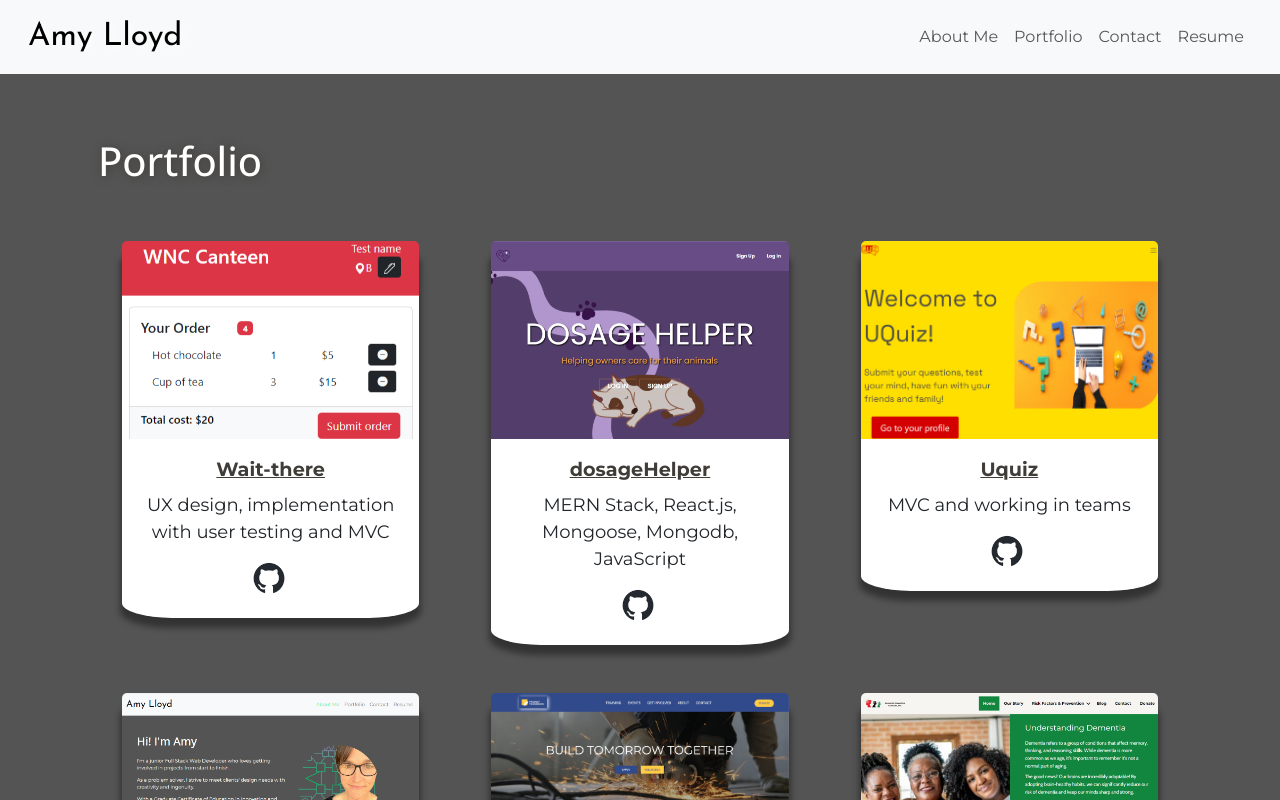
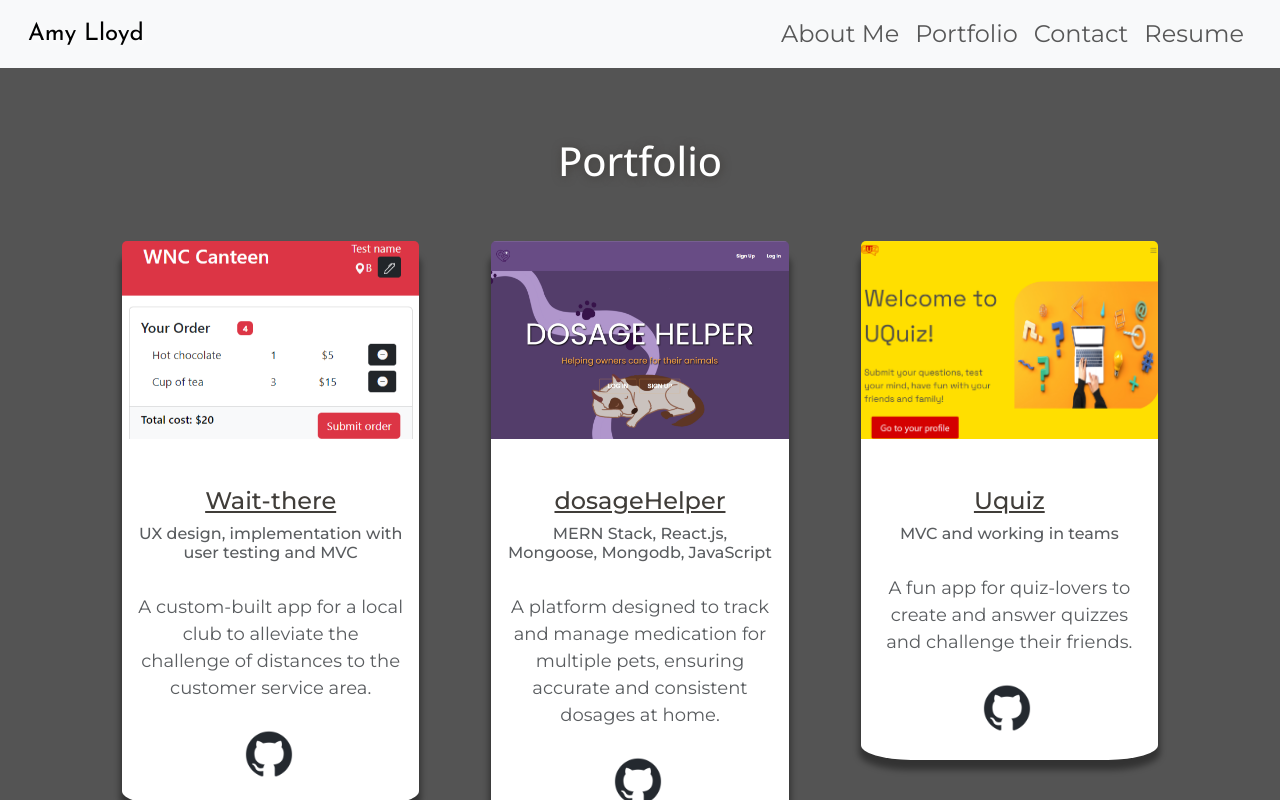
Before and after one commit to AmyLloyd/React-Portfolio, a React (Vite) app: page / in a window 1280 px wide. Both pictures are taken after a click on the button "My Portfolio". Shown: the top 800 px of the page. Built offline with nearby package versions, Linux system fonts and the light colour scheme; a web font is replaced by a local one.

Commit message:
add app summaries on cards

```diff
--- a/src/App.css
+++ b/src/App.css
@@ -109,7 +109,7 @@ h2 {
 
 h1, h2, h3 {
   color: var(--text-color);
-  text-align: left;
+  /* text-align: left;   */
 }
 
 h4 {
@@ -124,9 +124,9 @@ h1 {
   text-shadow:1px 1px 10px var(--secondary-text-color);
 }
 
-h2, h3, h4 {
+/* h2, h3, h4 {
   font-family: 'Lato', serif;
-}
+} */
 
 p {
   font-family:'Montserrat', serif;
@@ -184,6 +184,12 @@ content-container {
   display:block!important;
 }
 
+.card-title {
+  color: var(--secondary-text-color);
+  display: block;
+  text-decoration:underline;
+  margin:auto;
+}
 .contact-card {
   background-color: var(--feature-color2);
   border: 3px;
@@ -219,23 +225,8 @@ i:hover {
   flex-wrap:nowrap;
 }
 
-.project-title {
-  display:flex!important;
-  flex-wrap:wrap;
-  flex-direction:row;
-  justify-content: space-between;
-  align-items:center; /* Vertically center items */
-}
-
 .github-logo {
   display: flex;
-}
-
-.card-title {
-  color: var(--secondary-text-color);
-  display:flex;
-  font-size:larger;
-  text-decoration: underline;
 }
 
 .min-vh {
--- a/src/components/AboutContainer/styles.css
+++ b/src/components/AboutContainer/styles.css
@@ -1,5 +1,5 @@
 a {
     color:var(--secondary-text-color);
     text-decoration:none;
-    font-size:1.5rem;
+    font-size:1.5rem!important;
 }
--- a/src/components/PortfolioContainer/index.jsx
+++ b/src/components/PortfolioContainer/index.jsx
@@ -6,6 +6,7 @@ const projectList = [
     id:1,
     title:"Wait-there",
     image: "/assets/wait-there-homepage-mobile.png",
+    summary: "A custom-built app for a local club to alleviate the challenge of distances to the customer service area.",
     gitHubLink: "https://github.com/AmyLloyd/wait-there",
     appLink: "https://wait-there-cd38b63b753e.herokuapp.com/",
     developerPractice: "UX design, implementation with user testing and MVC"
@@ -14,6 +15,7 @@ const projectList = [
     id:2,
     title: "dosageHelper",
     image: "/assets/dosage-helper-homepage.png",
+    summary: "A platform designed to track and manage medication for multiple pets, ensuring accurate and consistent dosages at home.",
     gitHubLink: "https://github.com/AmyLloyd/dosageHelper",
     appLink: 'https://dosagehelper.onrender.com/',
     developerPractice: 'MERN Stack, React.js, Mongoose, Mongodb, JavaScript'
@@ -22,6 +24,7 @@ const projectList = [
     id:3,
     title: "Uquiz",
     image: "/assets/uquiz-homepage.png",
+    summary: "A fun app for quiz-lovers to create and answer quizzes and challenge their friends.",
     gitHubLink: "https://github.com/AmyLloyd/UQuiz1.1",
     appLink: "https://enigmatic-anchorage-31363-162a45e83054.herokuapp.com/",
     developerPractice: "MVC and working in teams"
@@ -30,14 +33,16 @@ const projectList = [
     id:4,
     title: "Portfolio",
     image: "/assets/portfolio-homepage.png",
+    summary: "A clean portfolio showcasing my projects and skills to demonstrate my ability to deliver solutions.",
     gitHubLink: "https://github.com/AmyLloyd/react-portfolio",
     appLink:"https://loquacious-sorbet-06e30f.netlify.app/",
-    developerPractice: 'ReactJS'
+    developerPractice: 'ReactJS, Bootstrap'
   },
   {
     id:5,
     title: "Project Tomorrow",
     image: "/assets/project-tomorrow-homepage.png",
+    summary: "A website produced for a 48in48 volunteer event to showcase a NonProfit organisation.",
     gitHubLink: "/gitHub-redirect",
     appLink: "/wordpress",
     developerPractice: "WordPress, BeaverBuilder, responsive behaviour and collaboration "
@@ -46,6 +51,7 @@ const projectList = [
     id:6,
     title: "Dementia Prevention Solutions website",
     image: "/assets/dementia-solutions-homepage.png",
+    summary: "A website built in a team of four to showcase a NonProfit organisation.",
     gitHubLink: "/gitHub-redirect",
     appLink: "https://dementiapreventionsolutions.org/",
     developerPractice: "WordPress and collaboration"
@@ -54,6 +60,7 @@ const projectList = [
     id: 7,
     title: "Next-best Tech Blog",
     image: "/assets/next-best-tech-blog-homepage.png",
+    summary: "An early project where users are able to post their reviews of new tech.",
     gitHubLink: 'https://github.com/AmyLloyd/next-best',
     appLink: 'https://stark-spire-89547-14040d39d29b.herokuapp.com/',
     developerPractice: 'MVC'
@@ -62,6 +69,7 @@ const projectList = [
     id: 8,
     title: "Text editor",
     image: "/assets/jate.png",
+    summary: "A simple text editor.",
     gitHubLink: 'https://github.com/AmyLloyd/keep-your-words',
     appLink: 'https://keep-your-words.onrender.com/',
     developerPractice: 'PWA using IndexedDB'
@@ -70,6 +78,7 @@ const projectList = [
     id: 9,
     title: "Notetaker app",
     image: "/assets/note-taker-app.png",
+    summary: "A note taking app that allows users to record and keep their thoughts.",
     gitHubLink: "https://github.com/AmyLloyd/quick-get-that-down",
     appLink: "https://stormy-escarpment-29702-726705b51eaa.herokuapp.com/",
     developerPractice: 'Express.js server and promises'
@@ -78,6 +87,7 @@ const projectList = [
     id: 10,
     title: "weather-dashboard",
     image: "/assets/weather_dashboard_search_results.png",
+    summary: "A weather app displaying current weather information.",
     gitHubLink: "https://AmyLloyd/weather-dashboard",
     appLink: "https://amylloyd.github.io/weather-dashboard/",
     developerPractice: 'REST API calls, Bootstrap, JQuery',
--- a/src/components/Project/index.jsx
+++ b/src/components/Project/index.jsx
@@ -11,11 +11,12 @@ function Project({ projectList }) {
                             <img src={project.image} className="card-img-top img-fit" alt="App screenshot" />
                         </a>
                         <div className="card-body">
-                            <div className="project-title">
-                                <a className="card-title" href={project.appLink} target="_blank" rel="noopener noreferrer">{project.title}
-                                </a>
-                            </div>
-                            <p className="card-subtitle text-center">{project.developerPractice}</p>
+                            <h2 className="project-title">
+                                    <a className="card-title" href={project.appLink}  target="_blank" rel="noopener noreferrer">{project.title}
+                                    </a>
+                            </h2>
+                            <h6 className="text-center text-muted">{project.developerPractice}</h6>
+                            <p className="card-text text-muted text-center">{project.summary}</p>
                             <a className='github-logo' href={project.gitHubLink} target="_blank" rel="noopener noreferrer">
                                     <span>
                                         <img src='../../assets/github-mark.png' className="logo" alt="GitHub logo" />
--- a/src/components/Project/styles.css
+++ b/src/components/Project/styles.css
@@ -1,11 +1,10 @@
-.css-card {
+ .css-card {
     box-shadow: 0px 8px 6px 2px rgba(0, 0, 0, 0.4);
     padding: 0!important;
     border: none;
     border-radius: 50px / 15px!important;
     min-height:max-content;
 }
-
 css-body {
     background-color:white;
 }
@@ -24,19 +23,12 @@ css-body {
     margin-right:auto;
 }
 
-.card-title {
-    color: var(--secondary-text-color);
-    font-weight: bold;
+.card-subtitle {
     display: block;
     margin:auto;
     padding-bottom: 0.5rem;
 }
 
-.card-subtitle {
-    display: block;
-    margin:auto;
-    padding-bottom: 0.5rem;
-}
 .img-fit {
     margin-left:auto;
     margin-right:auto;
```
